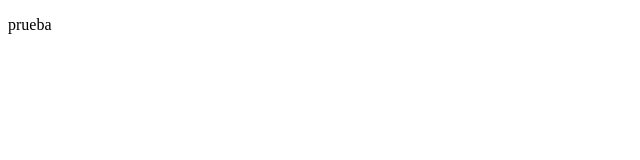
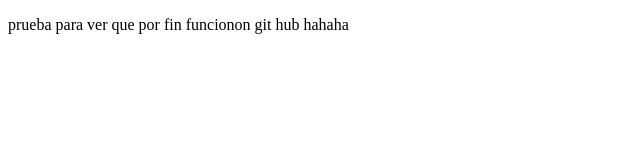
Before and after one commit to snab92/proyectoDemoCursoPrework, a plain HTML site: page index.html in a window 1280 px wide. Shown: the whole page, without its empty margins (0-640 px from the left). Drawn offline with Linux system fonts and the light colour scheme.

Commit message:
cambios de prueba para confirmar

```diff
--- a/index.html
+++ b/index.html
@@ -7,6 +7,6 @@
     <title>Hola mundo</title>
 </head>
 <body>
-    <p>prueba</p>
+    <p>prueba para ver que por fin funcionon git hub hahaha</p>
 </body>
 </html>
```
